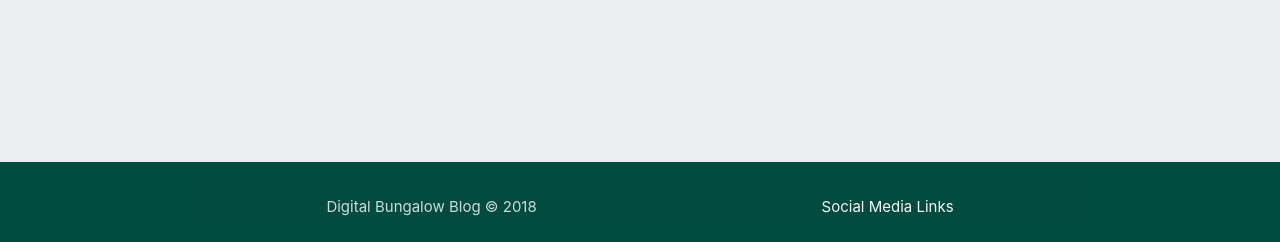
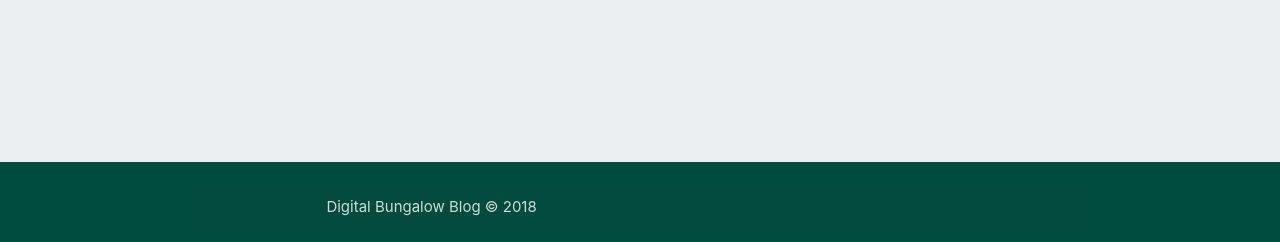
Before and after one commit to denibulkashvili/django-blog, a Django app: page / in a window 1280 px wide. Shown: the part 558-800 px from the top of the page. Run offline with Django 3.2, Linux system fonts and the light colour scheme; data that the repository does not hold is empty; some libraries are stand-ins or nearby versions.

Commit message:
Remove extra text from footer

```diff
--- a/blog/templates/blog/base.html
+++ b/blog/templates/blog/base.html
@@ -59,7 +59,6 @@
             <div class="footer-copyright">
               <div class="container">
                 Digital Bungalow Blog © 2018
-              <a class="grey-text text-lighten-4 right" href="#!">Social Media Links</a>
             </div>
         </div>
     </footer>
```
